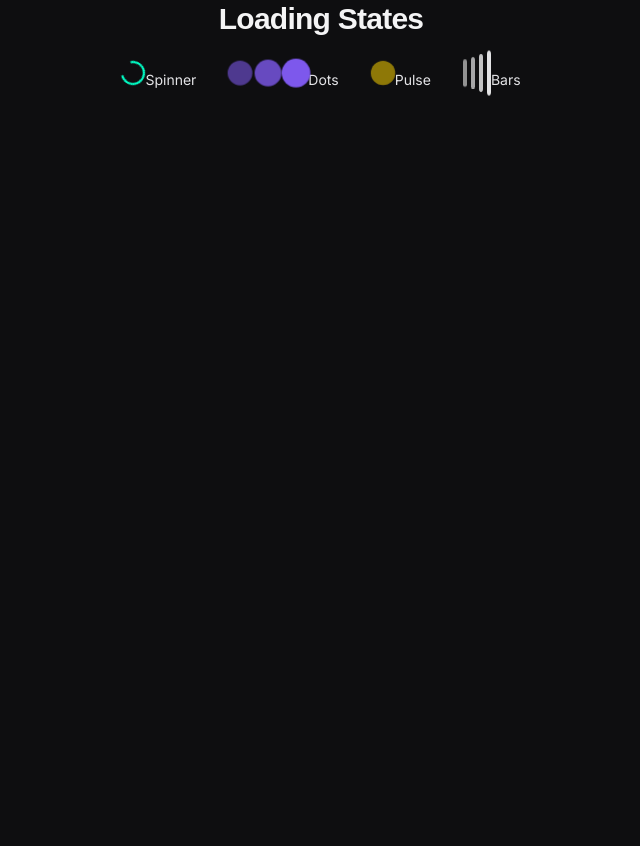
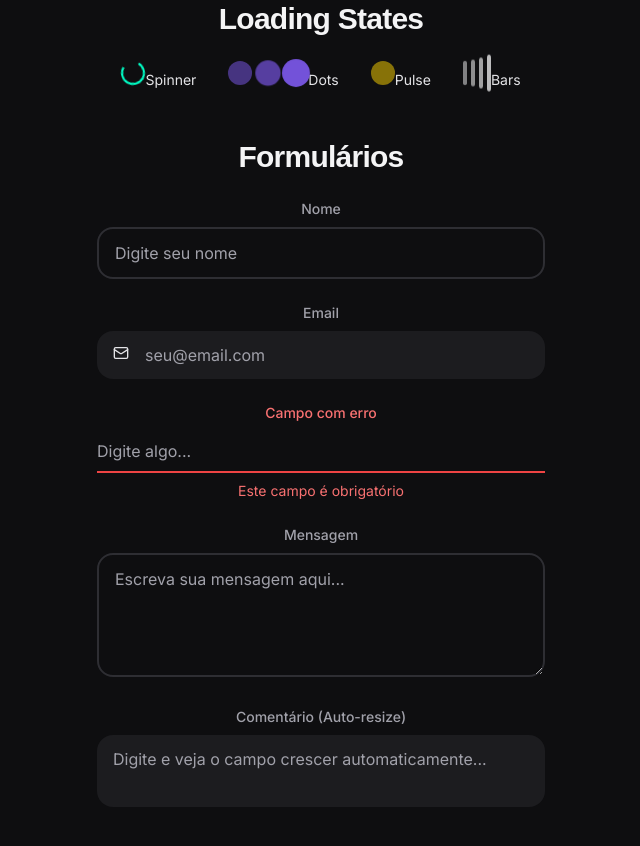
Before and after one commit to raulfranck/portifolio, a Next.js app: page / in a window 1280 px wide. Shown: the part 1740-2586 px from the top of the page, without its empty margins (319-959 px from the left). Before the commit the page ends 1959 px from the top, so only its background shows below. Built offline with nearby package versions, Linux system fonts and the light colour scheme.

Commit message:
feat: add textarea component

```diff
--- a/src/app/page.tsx
+++ b/src/app/page.tsx
@@ -1,6 +1,6 @@
 'use client'
 
-import { Button, Heading, Paragraph, Text, Badge, Spinner, Icon } from '@/components/atoms'
+import { Button, Heading, Paragraph, Text, Badge, Spinner, Icon, Input, Textarea } from '@/components/atoms'
 import { ChevronRight, Github, Mail, ExternalLink } from 'lucide-react'
 
 export default function Home() {
@@ -135,6 +135,44 @@ export default function Home() {
                 </div>
               </div>
             </div>
+
+            {/* Form Controls showcase */}
+            <div className="space-y-6">
+              <Heading as="h3" variant="subsection" color="secondary">Formulários</Heading>
+              <div className="max-w-md mx-auto space-y-6">
+                <Input
+                  label="Nome"
+                  placeholder="Digite seu nome"
+                  variant="outlined"
+                />
+                <Input
+                  label="Email"
+                  type="email"
+                  placeholder="seu@email.com"
+                  variant="filled"
+                  leftIcon={<Icon icon={Mail} size="sm" />}
+                />
+                <Input
+                  label="Campo com erro"
+                  placeholder="Digite algo..."
+                  variant="minimal"
+                  error="Este campo é obrigatório"
+                />
+                <Textarea
+                  label="Mensagem"
+                  placeholder="Escreva sua mensagem aqui..."
+                  variant="outlined"
+                  rows={4}
+                />
+                <Textarea
+                  label="Comentário (Auto-resize)"
+                  placeholder="Digite e veja o campo crescer automaticamente..."
+                  variant="filled"
+                  autoResize
+                  rows={2}
+                />
+              </div>
+            </div>
           </div>
         </section>
       </div>
--- /dev/null
+++ b/src/components/atoms/Textarea.tsx
@@ -0,0 +1,150 @@
+'use client'
+
+import { forwardRef, useState } from 'react'
+import { motion } from 'framer-motion'
+
+interface TextareaProps extends React.TextareaHTMLAttributes<HTMLTextAreaElement> {
+  label?: string
+  error?: string
+  helperText?: string
+  variant?: 'filled' | 'outlined' | 'minimal'
+  resize?: 'none' | 'vertical' | 'horizontal' | 'both'
+  autoResize?: boolean
+}
+
+const Textarea = forwardRef<HTMLTextAreaElement, TextareaProps>(
+  ({
+    label,
+    error,
+    helperText,
+    variant = 'outlined',
+    resize = 'vertical',
+    autoResize = false,
+    className = '',
+    rows = 4,
+    ...props
+  }, ref) => {
+    const [isFocused, setIsFocused] = useState(false)
+
+    const baseTextareaClasses = 'w-full transition-all duration-300 focus:outline-none font-body'
+
+    const variantClasses = {
+      filled: `
+        bg-bg-secondary border-0
+        ${isFocused ? 'bg-bg-tertiary shadow-lg' : ''}
+        ${error ? 'bg-red-900 bg-opacity-20' : ''}
+      `,
+      outlined: `
+        bg-transparent border-2
+        ${isFocused ? 'border-accent-green shadow-lg shadow-accent-green/20' : 'border-bg-tertiary'}
+        ${error ? 'border-red-500' : ''}
+      `,
+      minimal: `
+        bg-transparent border-0 border-b-2 rounded-none
+        ${isFocused ? 'border-accent-green' : 'border-bg-tertiary'}
+        ${error ? 'border-red-500' : ''}
+      `
+    }
+
+    const sizeClasses = {
+      filled: 'px-4 py-3 rounded-2xl',
+      outlined: 'px-4 py-3 rounded-2xl',
+      minimal: 'px-0 py-2'
+    }
+
+    const resizeClasses = {
+      none: 'resize-none',
+      vertical: 'resize-y',
+      horizontal: 'resize-x',
+      both: 'resize'
+    }
+
+    const textClasses = `
+      text-text-primary placeholder-text-secondary
+      ${error ? 'text-red-300' : ''}
+    `
+
+    const textareaClasses = `
+      ${baseTextareaClasses}
+      ${variantClasses[variant]}
+      ${sizeClasses[variant]}
+      ${textClasses}
+      ${autoResize ? 'resize-none overflow-hidden' : resizeClasses[resize]}
+      ${className}
+    `
+
+    const handleInput = (e: React.FormEvent<HTMLTextAreaElement>) => {
+      if (autoResize) {
+        const target = e.currentTarget
+        target.style.height = 'auto'
+        target.style.height = `${target.scrollHeight}px`
+      }
+      props.onInput?.(e)
+    }
+
+    return (
+      <div className="w-full">
+        {label && (
+          <motion.label
+            className={`
+              block text-sm font-medium mb-2 transition-colors duration-300
+              ${error ? 'text-red-400' : isFocused ? 'text-accent-green' : 'text-text-secondary'}
+            `}
+            initial={{ opacity: 0, y: -10 }}
+            animate={{ opacity: 1, y: 0 }}
+            transition={{ duration: 0.2 }}
+          >
+            {label}
+          </motion.label>
+        )}
+
+        <div className="relative">
+          <textarea
+            ref={ref}
+            className={textareaClasses}
+            rows={rows}
+            onFocus={(e) => {
+              setIsFocused(true)
+              props.onFocus?.(e)
+            }}
+            onBlur={(e) => {
+              setIsFocused(false)
+              props.onBlur?.(e)
+            }}
+            onInput={handleInput}
+            {...props}
+          />
+
+          {/* Focus indicator line for minimal variant */}
+          {variant === 'minimal' && (
+            <motion.div
+              className="absolute bottom-0 left-0 h-0.5 bg-accent-green"
+              initial={{ width: 0 }}
+              animate={{ width: isFocused ? '100%' : 0 }}
+              transition={{ duration: 0.3 }}
+            />
+          )}
+        </div>
+
+        {/* Error or Helper Text */}
+        {(error || helperText) && (
+          <motion.p
+            className={`
+              mt-2 text-sm
+              ${error ? 'text-red-400' : 'text-text-secondary'}
+            `}
+            initial={{ opacity: 0, y: -5 }}
+            animate={{ opacity: 1, y: 0 }}
+            transition={{ duration: 0.2 }}
+          >
+            {error || helperText}
+          </motion.p>
+        )}
+      </div>
+    )
+  }
+)
+
+Textarea.displayName = 'Textarea'
+
+export default Textarea
--- a/src/components/atoms/index.ts
+++ b/src/components/atoms/index.ts
@@ -5,3 +5,4 @@ export { default as Icon } from './Icon'
 export { default as Badge } from './Badge'
 export { default as Spinner } from './Spinner'
 export { default as Input } from './Input'
+export { default as Textarea } from './Textarea'
```
Also changed, not shown: 1 other file (tests, documents, lock files or other folders).
